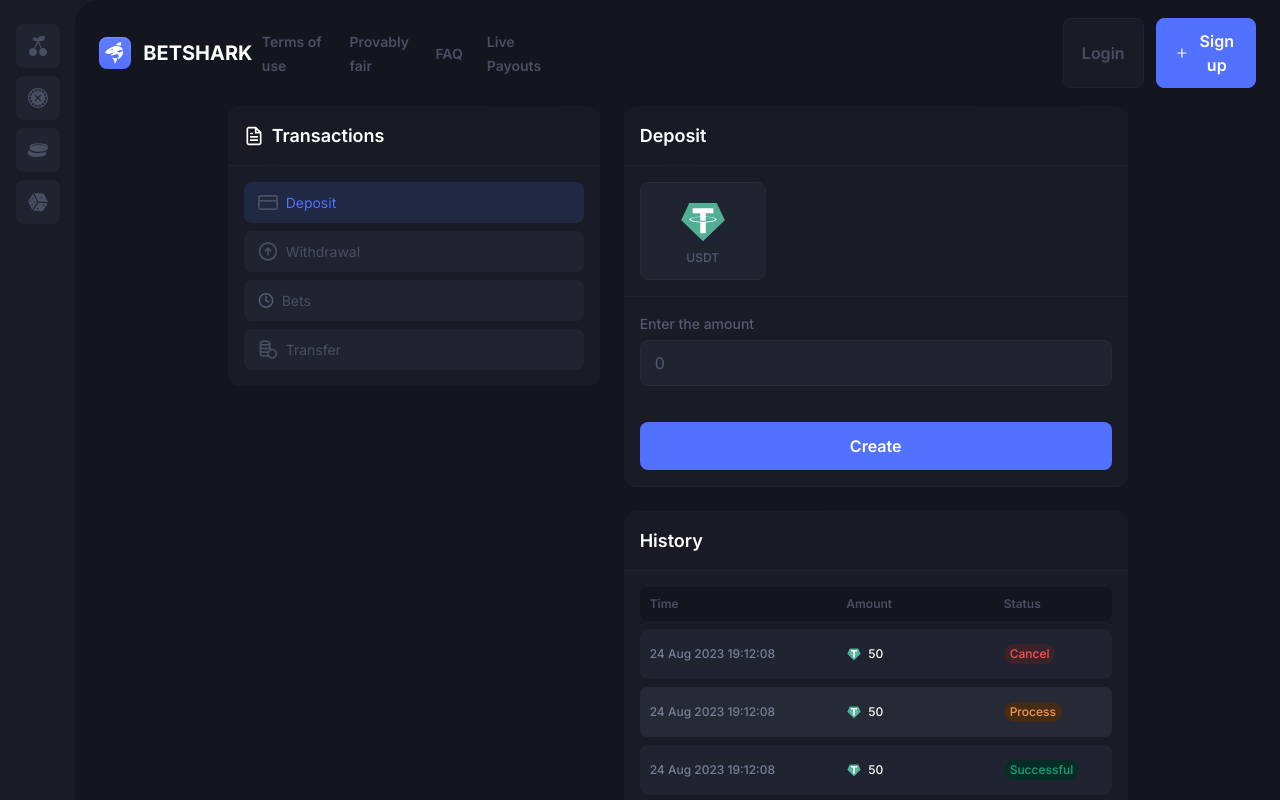
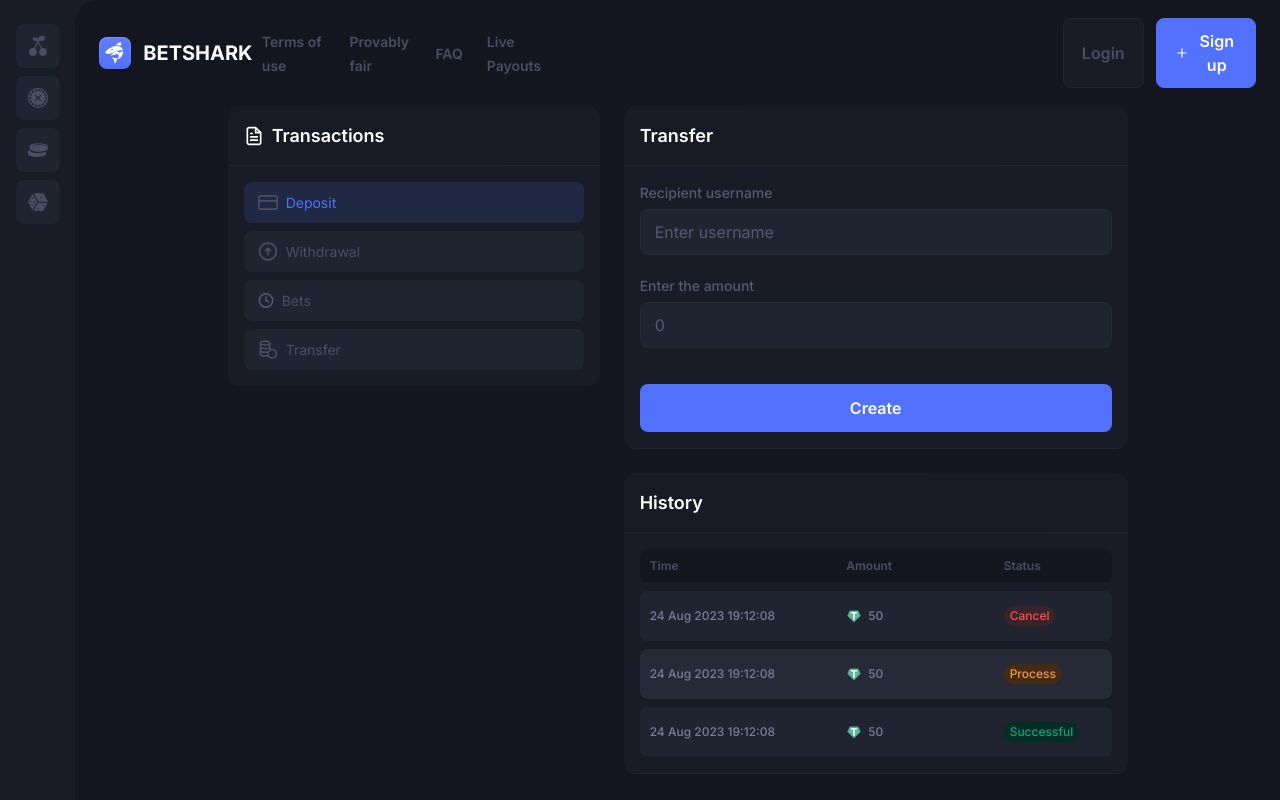
Before and after one commit to thunder-splash/BetSharkF, a Next.js app: page /transactions/transfer in a window 1280 px wide. Shown: the top 800 px of the page. Built offline with nearby package versions, Linux system fonts and the light colour scheme.

Commit message:
Ещё ровняем архитектуру + переносим код

```diff
--- a/src/app/transactions/transfer/page.tsx
+++ b/src/app/transactions/transfer/page.tsx
@@ -1,7 +1,7 @@
-import Deposit from "@/components/Transactions/Pages/Deposit/Deposit";
+import Transfer from "@/components/Transactions/Pages/Transfer/Transfer";
 
 export default function Transactions() {
     return (
-        <Deposit/>
+        <Transfer/>
     )
 }
--- /dev/null
+++ b/src/components/Transactions/Modules/TransactionHistoryList/TransactionHistoryList.tsx
@@ -0,0 +1,61 @@
+import {stylesBadge, stylesContent, stylesTable} from "@/styles/transactions";
+
+export default function TransactionHistoryList() {
+
+    const tableData = [
+        {
+            id: '1',
+            date: '24 Aug 2023 19:12:08',
+            image: '/coins/USDT.svg',
+            amount: 50,
+            status: 'Cancel',
+            badgeColor: stylesBadge.red
+        },
+        {
+            id: '2',
+            date: '24 Aug 2023 19:12:08',
+            image: '/coins/USDT.svg',
+            amount: 50,
+            status: 'Process',
+            badgeColor: stylesBadge.orange
+        },
+        {
+            id: '3',
+            date: '24 Aug 2023 19:12:08',
+            image: '/coins/USDT.svg',
+            amount: 50,
+            status: 'Successful',
+            badgeColor: stylesBadge.green
+        },
+    ];
+
+    return (<div className={`${stylesContent.block}`}>
+            <div className={`${stylesContent.header}`}>
+                <div className={`${stylesContent.title}`}>History</div>
+            </div>
+            <div className={`${stylesContent.content} ${stylesContent.divider}`}>
+                <div className={`${stylesTable.table}`}>
+                    <div className={`${stylesTable.row} ${stylesTable.header} grid grid-cols-12`}>
+                        <div className={`${stylesTable.col} col-span-5`}>Time</div>
+                        <div className={`${stylesTable.col} col-span-4`}>Amount</div>
+                        <div className={`${stylesTable.col} col-span-3 text-right`}>Status</div>
+                    </div>
+                    {tableData.map((item) => (
+                        <div className={`${stylesTable.row} grid grid-cols-12`} key={item.id}>
+                            <div className={`${stylesTable.col} col-span-5`}>{item.date}</div>
+                            <div className={`${stylesTable.col} col-span-4`}>
+                                <img src={item.image} alt=""/>
+                                {item.amount}
+                            </div>
+                            <div className={`${stylesTable.col} col-span-3 text-right`}>
+                        <span
+                            className={`${stylesBadge.badge} ${item.badgeColor} ${stylesBadge.small} ${stylesBadge.round}`}>{item.status}
+                        </span>
+                            </div>
+                        </div>
+                    ))}
+                </div>
+            </div>
+        </div>
+    )
+}
--- a/src/components/Transactions/Pages/Deposit/Deposit.tsx
+++ b/src/components/Transactions/Pages/Deposit/Deposit.tsx
@@ -1,6 +1,7 @@
 "use client";
 
-import { stylesContent, stylesForm, stylesTable, stylesBadge, style } from '../../../../styles/transactions';
+import {stylesContent, stylesForm, style} from '../../../../styles/transactions';
+import TransactionHistoryList from "@/components/Transactions/Modules/TransactionHistoryList/TransactionHistoryList";
 
 export default function Deposit() {
     return (
@@ -29,53 +30,7 @@
                     </div>
                 </div>
             </div>
-            <div className={`${stylesContent.block}`}>
-                <div className={`${stylesContent.header}`}>
-                    <div className={`${stylesContent.title}`}>History</div>
-                </div>
-                <div className={`${stylesContent.content} ${stylesContent.divider}`}>
-                    <div className={`${stylesTable.table}`}>
-                        <div className={`${stylesTable.row} ${stylesTable.header} grid grid-cols-12`}>
-                            <div className={`${stylesTable.col} col-span-5`}>Time</div>
-                            <div className={`${stylesTable.col} col-span-4`}>Amount</div>
-                            <div className={`${stylesTable.col} col-span-3 text-right`}>Status</div>
-                        </div>
-                        <div className={`${stylesTable.row} grid grid-cols-12`}>
-                            <div className={`${stylesTable.col} col-span-5`}>24 Aug 2023 19:12:08</div>
-                            <div className={`${stylesTable.col} col-span-4 text-white`}>
-                                <img src="/coins/USDT.svg" alt=""/>
-                                50
-                            </div>
-                            <div className={`${stylesTable.col} col-span-3 text-right`}>
-                                <span
-                                    className={`${stylesBadge.badge} ${stylesBadge.red} ${stylesBadge.small} ${stylesBadge.round}`}>Cancel</span>
-                            </div>
-                        </div>
-                        <div className={`${stylesTable.row} grid grid-cols-12`}>
-                            <div className={`${stylesTable.col} col-span-5`}>24 Aug 2023 19:12:08</div>
-                            <div className={`${stylesTable.col} col-span-4 text-white`}>
-                                <img src="/coins/USDT.svg" alt=""/>
-                                50
-                            </div>
-                            <div className={`${stylesTable.col} col-span-3 text-right`}>
-                                <span
-                                    className={`${stylesBadge.badge} ${stylesBadge.orange} ${stylesBadge.small} ${stylesBadge.round}`}>Process</span>
-                            </div>
-                        </div>
-                        <div className={`${stylesTable.row} grid grid-cols-12`}>
-                            <div className={`${stylesTable.col} col-span-5`}>24 Aug 2023 19:12:08</div>
-                            <div className={`${stylesTable.col} col-span-4 text-white`}>
-                                <img src="/coins/USDT.svg" alt=""/>
-                                50
-                            </div>
-                            <div className={`${stylesTable.col} col-span-3 text-right`}>
-                                <span
-                                    className={`${stylesBadge.badge} ${stylesBadge.green} ${stylesBadge.small} ${stylesBadge.round}`}>Successful</span>
-                            </div>
-                        </div>
-                    </div>
-                </div>
-            </div>
+            <TransactionHistoryList/>
         </div>
     );
 }
--- a/src/components/Transactions/Pages/Transfer/Transfer.tsx
+++ b/src/components/Transactions/Pages/Transfer/Transfer.tsx
@@ -1 +1,34 @@
 "use client";
+
+import {stylesContent, stylesForm, stylesBadge, stylesTable} from "@/styles/transactions";
+import TransactionHistoryList from "@/components/Transactions/Modules/TransactionHistoryList/TransactionHistoryList";
+
+export default function Transfer() {
+    return (
+        <div>
+            <div className={`${stylesContent.block}`}>
+                <div className={`${stylesContent.header}`}>
+                    <div className={`${stylesContent.title}`}>Transfer</div>
+                </div>
+                <div className={`${stylesContent.content} ${stylesContent.divider}`}>
+                    <div className={`${stylesForm.formGroup} flex-col`}>
+                        <label htmlFor="username">Recipient username</label>
+                        <div className="relative">
+                            <input id="username" type="text" placeholder="Enter username"/>
+                        </div>
+                    </div>
+                    <div className={`${stylesForm.formGroup} flex-col`}>
+                        <label htmlFor="username">Enter the amount</label>
+                        <div className="relative">
+                            <input id="username" type="text" placeholder="0"/>
+                        </div>
+                    </div>
+                    <div className={`${stylesForm.formGroup}`}>
+                        <button className="w-full mt-4">Create</button>
+                    </div>
+                </div>
+            </div>
+            <TransactionHistoryList/>
+        </div>
+    );
+}
--- a/src/styles/page.module.css
+++ /dev/null
@@ -1,8 +0,0 @@
-.main {
-  display: flex;
-  flex-direction: column;
-  justify-content: space-between;
-  align-items: center;
-  padding: 6rem;
-  min-height: 100vh;
-}
```
Also changed, not shown: src/components/Transactions/Pages/Withsrawal/Withdrawal.tsx (+7 -38 lines).
